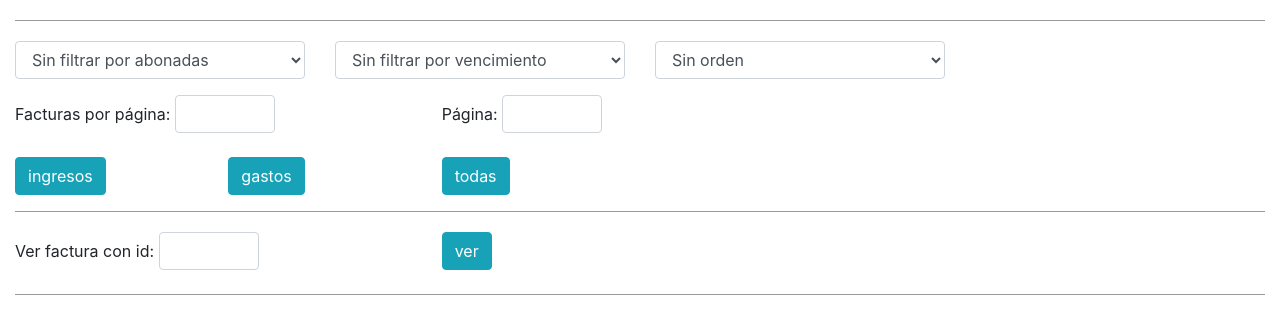
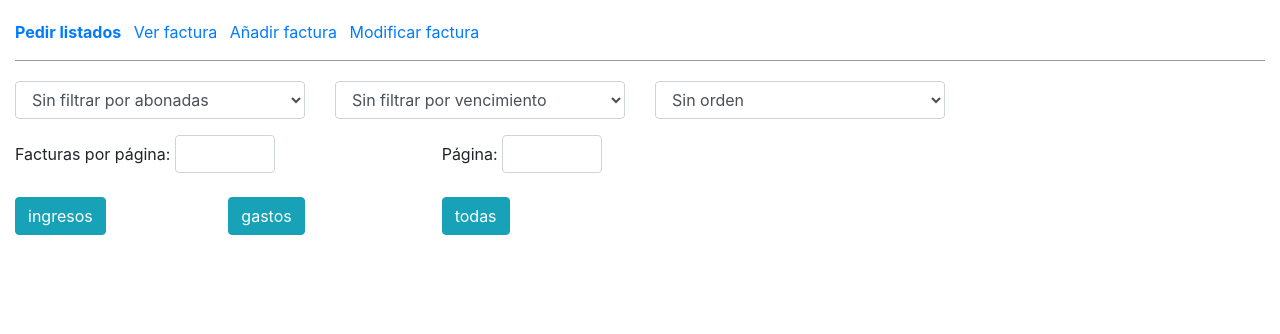
Before and after one commit to jona2255/ejercicio-4-nodejs-facturas-api, a website: page index.html in a window 1280 px wide. Drawn offline with nearby package versions, Linux system fonts and the light colour scheme.

Commit message:
Navegación

```diff
--- a/css/estilos.css
+++ b/css/estilos.css
@@ -11,10 +11,10 @@ input[type=number] {
   width: 100px;
   display: inline-block;
 }
-form section {
+.cabecera {
   border-bottom: 1px solid #999;
-  padding-top: 20px;
+  margin-bottom: 20px;
 }
-form section:first-child {
-  border-top: 1px solid #999;
+.activo {
+  font-weight: bold;
 }
--- a/index.html
+++ b/index.html
@@ -14,8 +14,18 @@
 
 <body>
   <div class="container-fluid">
-    <form>
-      <section>
+    <header class="cabecera">
+      <nav class="navegacion">
+        <ul class="list-inline">
+          <li class="list-inline-item"><a href="listados" data-href="listados">Pedir listados</a></li>
+          <li class="list-inline-item"><a href="factura" data-href="factura">Ver factura</a></li>
+          <li class="list-inline-item"><a href="nueva-factura" data-href="nueva-factura">Añadir factura</a></li>
+          <li class="list-inline-item"><a href="modificar-factura" data-href="modificar-factura">Modificar factura</a>
+          </li>
+        </ul>
+      </nav>
+    </header>
+    <section data-path="listados" hidden>
       <div class="form-group row">
         <div class="col-3">
           <select class="abonadas form-control">
@@ -65,7 +75,7 @@
         </div>
       </div>
     </section>
-      <section>
+    <section data-path="factura" hidden>
       <div class="form-group row">
         <div class="col-4">
           <label>Ver factura con id:
@@ -77,7 +87,8 @@
         </div>
       </div>
     </section>
-    </form>
+    <section data-path="nueva-factura" hidden></section>
+    <section data-path="modificar-factura" hidden></section>
     <section class="row">
       <pre class="datos col"></pre>
     </section>
--- a/js/scripts.js
+++ b/js/scripts.js
@@ -8,6 +8,9 @@ const selectAbonadas = document.querySelector(".abonadas");
 const selectVencidas = document.querySelector(".vencidas");
 const inputElemPagina = document.querySelector(".elementos-pagina");
 const inputPagina = document.querySelector(".pagina");
+const navegacion = document.querySelector(".navegacion");
+const links = navegacion.querySelectorAll("a");
+const secciones = document.querySelectorAll("section");
 const consola = document.querySelector(".datos");
 const puerto = 5000;
 
@@ -135,3 +138,27 @@ botonGastos.addEventListener("click", () => consultaDatos(getURL("gastos")));
 botonTodas.addEventListener("click", () => consultaDatos(getURL("")));
 
 botonFactura.addEventListener("click", () => consultaDatos(getURL(`factura/${inputIdFactura.value.trim()}`, false)));
+
+const navegar = path => {
+  for (const link of links) {
+    link.classList.remove("activo");
+  }
+  for (const seccion of secciones) {
+    if (seccion.dataset.path === path) {
+      seccion.hidden = false;
+      const linkActivo = navegacion.querySelector(`[data-href=${path}]`);
+      linkActivo.classList.add("activo");
+    } else {
+      seccion.hidden = true;
+    }
+  }
+};
+
+for (const link of links) {
+  link.addEventListener("click", e => {
+    e.preventDefault();
+    navegar(e.target.dataset.href);
+  });
+}
+
+navegar("listados");
```
Lines whose indentation alone changed are shown as unchanged.
